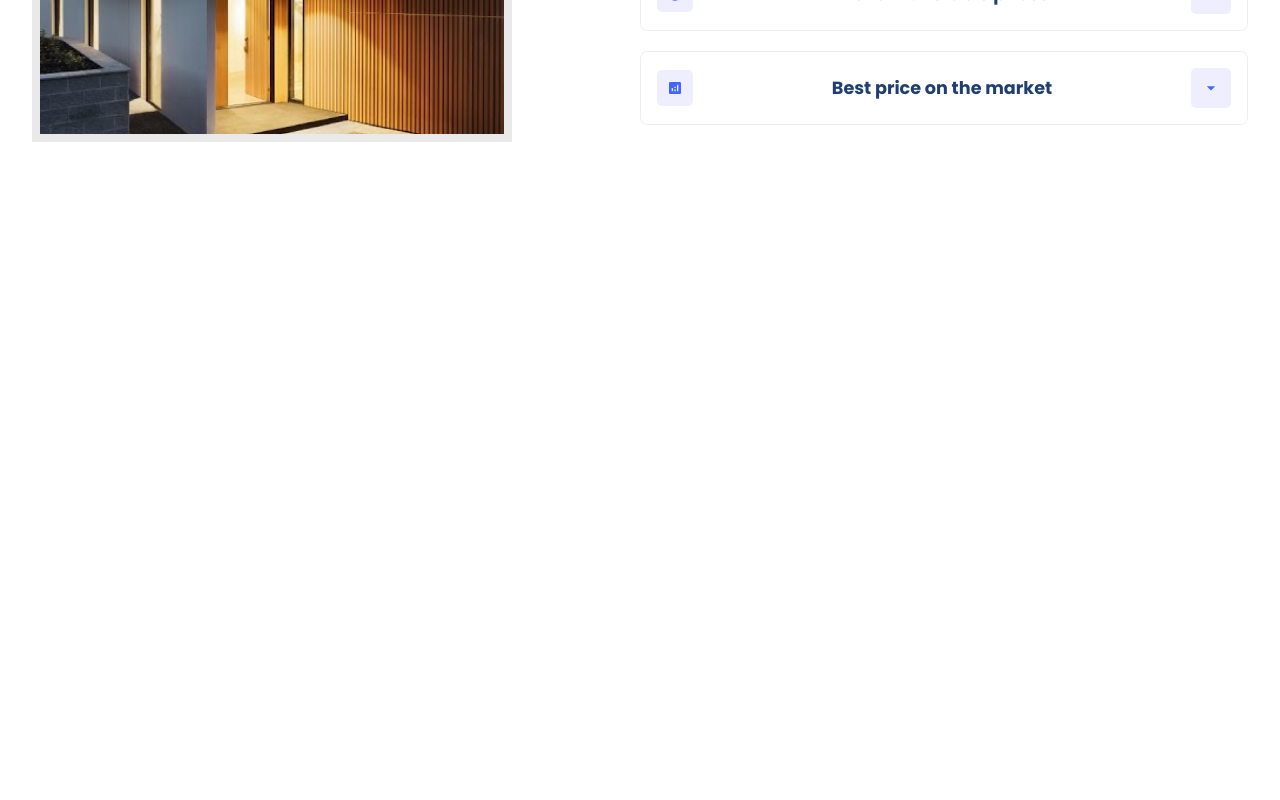
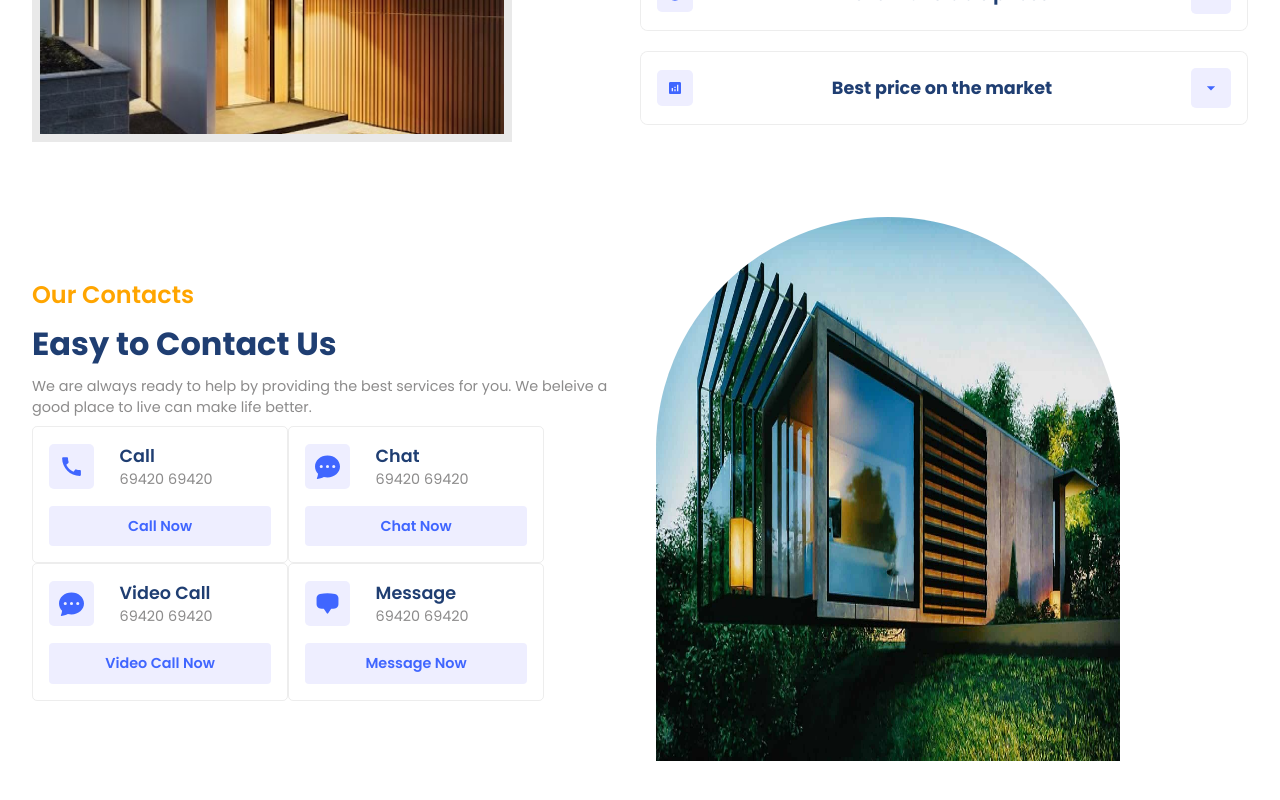
Before and after one commit to Prayant-M/Real-Estate-App, a React (Vite) app: page / in a window 1280 px wide. Shown: the part 1900-2700 px from the top of the page. Before the commit the page ends 2077 px from the top, so only its background shows below. Built offline with nearby package versions, Linux system fonts and the light colour scheme.

Commit message:
Contacts update

```diff
--- a/src/App.jsx
+++ b/src/App.jsx
@@ -4,6 +4,7 @@
 import Companies from "./components/Companies/Companies";
 import Residencies from "./components/Residencies/Residencies";
 import Value from "./components/Value/Value";
+import Contact from "./components/Contact/Contact";
 function App() {
   return (
     <div className="App">
@@ -15,6 +16,7 @@
       <Companies />
       <Residencies />
       <Value/>
+      <Contact/>
     </div>
   );
 }
--- /dev/null
+++ b/src/components/Contact/Contact.css
@@ -0,0 +1,63 @@
+.c-container{
+    justify-content: space-between;
+}
+
+.c-container>div{
+    flex:1
+}
+
+.c-right{
+    width: 100%;
+}
+
+.c-left{
+    gap: 0.5rem;
+}
+
+.contactModes{
+    margin-top: 2rem;
+    gap: 1rem;
+}
+
+.contactModes .row{
+    gap: 1.5rem;
+}
+
+.mode{
+    width: 16rem;
+    padding: 1rem;
+    border: 0.8px solid rgba(128, 128, 128, 0.143);
+    border-radius: 5px;
+    gap: 1rem;
+    transition: all 300ms ease-in;
+}
+
+.mode .button{
+    width: 100%;
+    background: var(--lightBlue);
+    color: var(--blue);
+    font-size: 0.9rem;
+    font-weight: 600;
+}
+
+.mode >:nth-child(1)
+{
+    width: 100%;
+    gap: 1.6rem;
+}
+
+.mode .detail .primaryText{
+    font-size: 1.1rem;
+    font-weight: 600;
+}
+
+.mode:hover{
+    scale: 1.1;
+    box-shadow: var(--shadow);
+}
+
+.mode .button:hover{
+    background: var(--blue-gradient);
+    color: white;
+    scale: 0.8;
+}
--- /dev/null
+++ b/src/components/Contact/Contact.jsx
@@ -0,0 +1,105 @@
+import React from 'react';
+import './Contact.css'
+import { MdCall } from 'react-icons/md'
+import {BsFillChatDotsFill} from 'react-icons/bs'
+import {HiChatBubbleBottomCenter} from 'react-icons/hi2'
+
+const Contact = () => {
+  return (
+    <section className="c-wrapper">
+        <div className="paddings innerWidth flexCenter c-container">
+            {/* left side  */}
+            <div className="flexColStart c-left">
+                <span className='orangeText'>Our Contacts</span>
+                <span className='primaryText'>Easy to Contact Us</span>
+                <span className='secondaryText'>We are always ready to help by providing the best
+                 services for you. We beleive a good place to live can make life better.</span>
+
+                <div className="flexColStart ContactModes">
+                    {/* first row  */}
+                    <div className="flexStart row">
+                        <div className="flexColCenter mode">
+                            <div className="flexStart">
+                                <div className="flexCenter icon">
+                                    <MdCall size={25}/>
+                                </div>
+                                <div className="flexColStart detail">
+                                    <span className='primaryText'>Call</span>
+                                    <span className='secondaryText'>69420 69420</span>
+                                </div>
+                            </div>
+                            <div className="flexCenter button">
+                                Call Now
+                            </div>
+                        </div>
+
+                        {/* second mode  */}
+                        <div className="flexColCenter mode">
+                            <div className="flexStart">
+                                <div className="flexCenter icon">
+                                    <BsFillChatDotsFill size={25}/>
+                                </div>
+                                <div className="flexColStart detail">
+                                    <span className='primaryText'>Chat</span>
+                                    <span className='secondaryText'>69420 69420</span>
+                                </div>
+                            </div>
+                            <div className="flexCenter button">
+                                Chat Now
+                            </div>
+                        </div>
+
+
+                    </div>
+
+                    {/* second row  */}
+                    <div className="flexStart row">
+                        <div className="flexColCenter mode">
+                            <div className="flexStart">
+                                <div className="flexCenter icon">
+                                    <BsFillChatDotsFill size={25}/>
+                                </div>
+                                <div className="flexColStart detail">
+                                    <span className='primaryText'>Video Call</span>
+                                    <span className='secondaryText'>69420 69420</span>
+                                </div>
+                            </div>
+                            <div className="flexCenter button">
+                                Video Call Now
+                            </div>
+                        </div>
+
+                        {/* furth mode  */}
+                        <div className="flexColCenter mode">
+                            <div className="flexStart">
+                                <div className="flexCenter icon">
+                                    <HiChatBubbleBottomCenter size={25}/>
+                                </div>
+                                <div className="flexColStart detail">
+                                    <span className='primaryText'>Message</span>
+                                    <span className='secondaryText'>69420 69420</span>
+                                </div>
+                            </div>
+                            <div className="flexCenter button">
+                                Message Now
+                            </div>
+                        </div>
+
+
+                    </div>
+                </div>
+
+            </div>
+
+            {/* right side  */}
+            <div className="c-right">
+                <div className="image-container">
+                    <img src="./contact.jpg" alt="" />
+                </div>
+            </div>
+        </div>
+    </section>
+  );
+}
+
+export default Contact;
```
